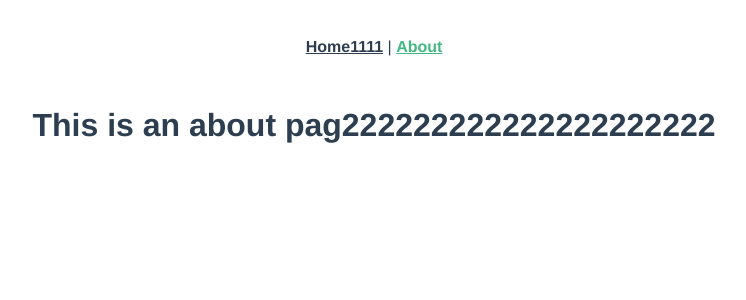
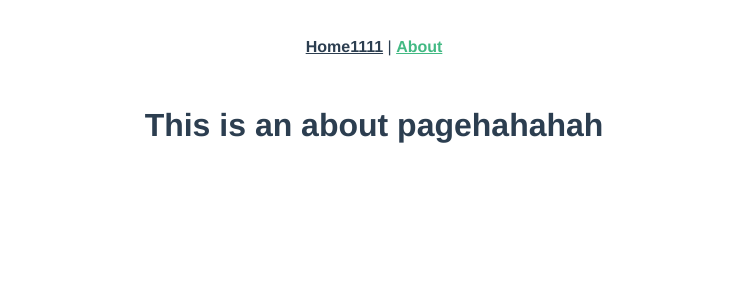
Before and after one commit to harrybobovv/vuecli-four, a Vue app: page /about in a window 1280 px wide. Shown: the top 300 px of the page, without its empty margins (266-1012 px from the left). Built offline with nearby package versions, Linux system fonts and the light colour scheme.

Commit message:
hahahaha

```diff
--- a/src/views/About.vue
+++ b/src/views/About.vue
@@ -1,5 +1,5 @@
 <template>
   <div class="about">
-    <h1>This is an about pag222222222222222222222</h1>
+    <h1>This is an about pagehahahah</h1>
   </div>
 </template>
```
